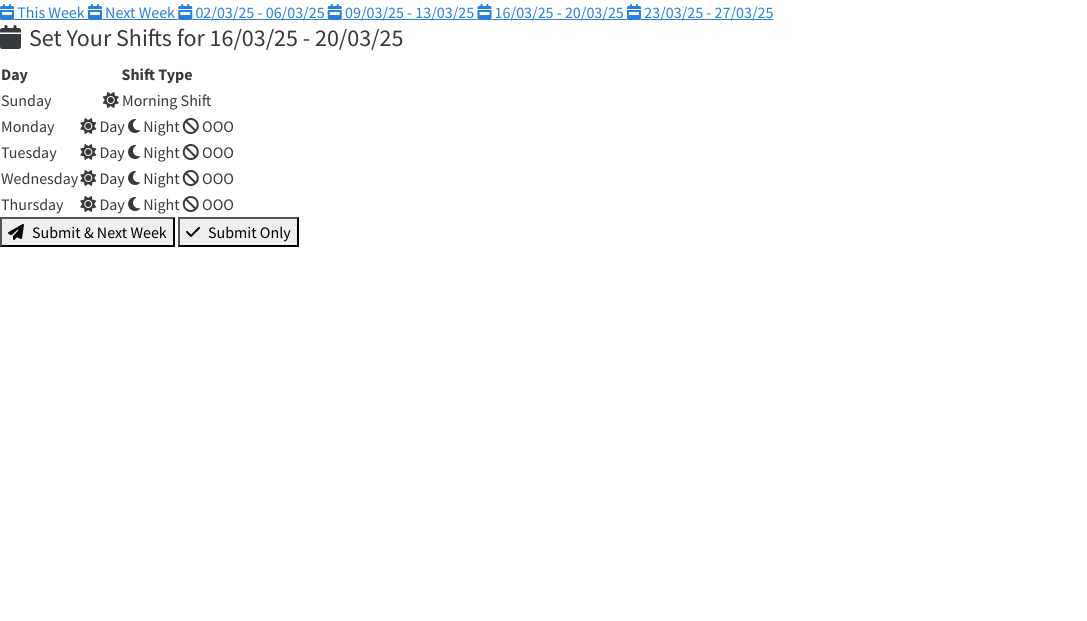
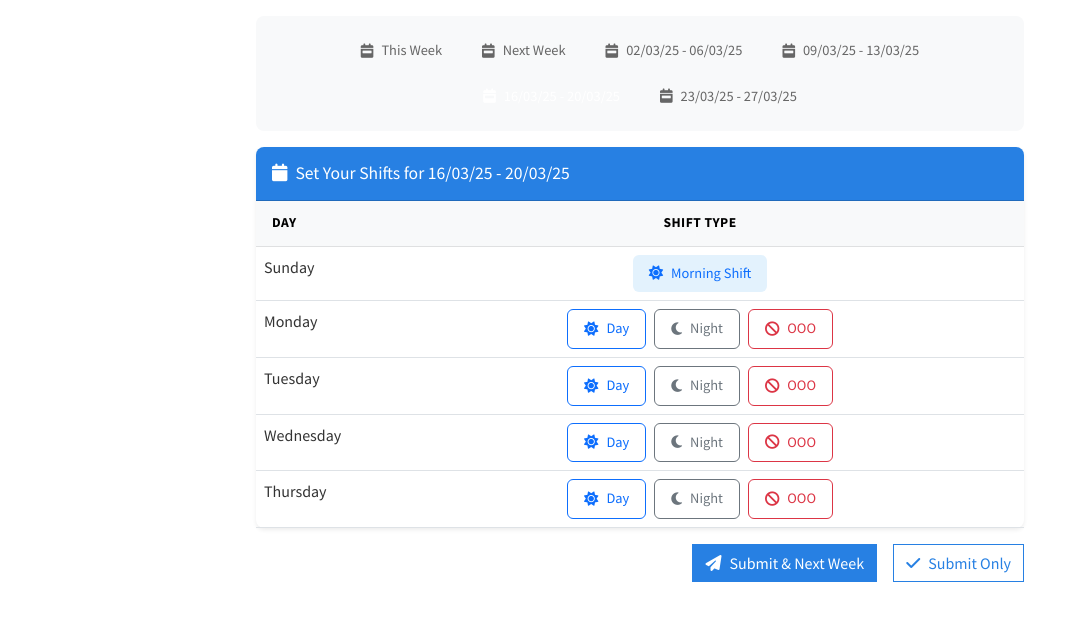
Before and after one commit to Ariel7871/Shift-Manager, a Flask app: page /schedule/1 in a window 1280 px wide. Shown: the part 48-669 px from the top of the page, without its empty margins (0-1087 px from the left). Run offline with Flask 3, Linux system fonts and the light colour scheme; data comes from the database, SQL or seed files in the repository; data that the repository does not hold is empty; some libraries are stand-ins or nearby versions.

Commit message:
Add files via upload

```diff
--- a/templates/schedule_week.html
+++ b/templates/schedule_week.html
@@ -3,27 +3,24 @@
 
 <div class="schedule-container">
   <!-- Week Navigation -->
-  <div class="week-navigation">
+  <div class="schedule-nav mb-3">
     {% for option in week_options %}
       <a href="{{ url_for('schedule', user_id=user['id'], week_index=option.index) }}"
-         class="week-pill {% if week_index == option.index %}active{% endif %}">
-         <i class="fa-solid fa-calendar-week"></i>
-         {{ option.label }}
+         class="nav-pill {% if week_index == option.index %}active{% endif %}">
+         <i class="fa-solid fa-calendar-week"></i>{{ option.label }}
       </a>
     {% endfor %}
   </div>
 
-  <form method="POST">
-    <div class="schedule-card">
-      <div class="schedule-header">
-        <h4 class="header-title">
-          <i class="fa-solid fa-calendar me-2"></i>{{ header_text }}
-        </h4>
+  <form method="POST" class="schedule-form">
+    <div class="card shadow-sm">
+      <div class="card-header bg-primary text-white">
+        <h4 class="header-title"><i class="fa-solid fa-calendar me-2"></i>{{ header_text }}</h4>
       </div>
-
-      <div class="schedule-body">
-        <table class="schedule-table">
-          <thead>
+      <div class="card-body p-0">
+        <div class="table-responsive">
+          <table class="table table-hover mb-0">
+            <thead class="table-light">
               <tr>
                 <th>Day</th>
                 <th class="text-center">Shift Type</th>
@@ -35,49 +32,30 @@
                 <td class="day-cell">{{ day }}</td>
                 {% if day == "Sunday" %}
                   <td class="text-center">
-                  <div class="shift-badge">
-                    <i class="fa-solid fa-sun"></i>
-                    Morning Shift
+                    <span class="sunday-shift">
+                      <i class="fa-solid fa-sun"></i> Morning Shift
                       <input type="hidden" name="{{ week }}_{{ day }}" value="Day">
-                  </div>
+                    </span>
                   </td>
                 {% else %}
                   <td>
-                  <div class="shift-options">
-                    <!-- Day Shift -->
-                    <input type="radio"
-                           class="btn-check"
-                           name="{{ week }}_{{ day }}"
-                           id="{{ week }}_{{ day }}_day"
-                           value="Day"
-                           {% if prefill.get(day)=='Day' %}checked{% endif %}>
-                    <label class="shift-btn day" for="{{ week }}_{{ day }}_day">
-                      <i class="fa-solid fa-sun"></i>
-                      Day
+                    <div class="shift-buttons">
+                      <input type="radio" class="btn-check" name="{{ week }}_{{ day }}" id="{{ week }}_{{ day }}_day"
+                             value="Day" {% if prefill.get(day)=='Day' %}checked{% endif %}>
+                      <label class="shift-btn day" for="{{ week }}_{{ day }}_day" title="Day Shift">
+                        <i class="fa-solid fa-sun"></i> Day
                       </label>
 
-                    <!-- Night Shift -->
-                    <input type="radio"
-                           class="btn-check"
-                           name="{{ week }}_{{ day }}"
-                           id="{{ week }}_{{ day }}_night"
-                           value="Night"
-                           {% if prefill.get(day)=='Night' %}checked{% endif %}>
-                    <label class="shift-btn night" for="{{ week }}_{{ day }}_night">
-                      <i class="fa-solid fa-moon"></i>
-                      Night
+                      <input type="radio" class="btn-check" name="{{ week }}_{{ day }}" id="{{ week }}_{{ day }}_night"
+                             value="Night" {% if prefill.get(day)=='Night' %}checked{% endif %}>
+                      <label class="shift-btn night" for="{{ week }}_{{ day }}_night" title="Night Shift">
+                        <i class="fa-solid fa-moon"></i> Night
                       </label>
 
-                    <!-- OOO -->
-                    <input type="radio"
-                           class="btn-check"
-                           name="{{ week }}_{{ day }}"
-                           id="{{ week }}_{{ day }}_ooo"
-                           value="OOO"
-                           {% if prefill.get(day)=='OOO' %}checked{% endif %}>
-                    <label class="shift-btn ooo" for="{{ week }}_{{ day }}_ooo">
-                      <i class="fa-solid fa-ban"></i>
-                      OOO
+                      <input type="radio" class="btn-check" name="{{ week }}_{{ day }}" id="{{ week }}_{{ day }}_ooo"
+                             value="OOO" {% if prefill.get(day)=='OOO' %}checked{% endif %}>
+                      <label class="shift-btn ooo" for="{{ week }}_{{ day }}_ooo" title="Out of Office">
+                        <i class="fa-solid fa-ban"></i> OOO
                       </label>
                     </div>
                   </td>
@@ -88,17 +66,177 @@
           </table>
         </div>
       </div>
+    </div>
 
     <!-- Submit Buttons -->
-    <div class="schedule-footer">
-      <button type="submit" name="action" value="move_next" class="submit-btn primary">
+    <div class="submit-buttons">
+      <button type="submit" name="action" value="move_next" class="btn btn-primary">
         <i class="fa-solid fa-paper-plane me-2"></i>Submit & Next Week
       </button>
-      <button type="submit" name="action" value="only_this_week" class="submit-btn secondary">
+      <button type="submit" name="action" value="only_this_week" class="btn btn-outline-primary">
         <i class="fa-solid fa-check me-2"></i>Submit Only
       </button>
     </div>
   </form>
 </div>
 
+<style>
+.schedule-container {
+    max-width: 800px;
+    margin: 0 auto;
+    padding: 1rem;
+}
+
+.schedule-nav {
+    display: flex;
+    gap: 0.5rem;
+    justify-content: center;
+    flex-wrap: wrap;
+    background: #f8f9fa;
+    padding: 1rem;
+    border-radius: 8px;
+}
+
+.nav-pill {
+    padding: 0.5rem 1rem;
+    border-radius: 20px;
+    color: #666;
+    text-decoration: none;
+    font-size: 0.9rem;
+    display: flex;
+    align-items: center;
+    gap: 0.5rem;
+    transition: all 0.2s ease;
+}
+
+.nav-pill:hover {
+    background: #e9ecef;
+    color: #333;
+    text-decoration: none;
+}
+
+.nav-pill.active {
+    background: var(--primary);
+    color: white;
+}
+
+.card {
+    border: none;
+    border-radius: 8px;
+    background: white;
+}
+
+.card-header {
+    padding: 1rem;
+    border-radius: 8px 8px 0 0;
+}
+
+.header-title {
+    font-size: 1.1rem;
+    margin: 0;
+}
+
+.table {
+    margin: 0;
+}
+
+.table th {
+    font-size: 0.85rem;
+    text-transform: uppercase;
+    letter-spacing: 0.5px;
+    padding: 0.75rem 1rem;
+    background: #f8f9fa;
+}
+
+.day-cell {
+    font-weight: 500;
+    color: #333;
+    width: 120px;
+}
+
+.shift-buttons {
+    display: flex;
+    gap: 0.5rem;
+    justify-content: center;
+}
+
+.shift-btn {
+    display: inline-flex;
+    align-items: center;
+    gap: 0.5rem;
+    padding: 0.5rem 1rem;
+    border-radius: 6px;
+    cursor: pointer;
+    transition: all 0.2s ease;
+    font-size: 0.9rem;
+}
+
+.shift-btn.day {
+    color: #0d6efd;
+    border: 1px solid #0d6efd;
+}
+
+.shift-btn.night {
+    color: #6c757d;
+    border: 1px solid #6c757d;
+}
+
+.shift-btn.ooo {
+    color: #dc3545;
+    border: 1px solid #dc3545;
+}
+
+.btn-check:checked + .shift-btn.day {
+    background: #0d6efd;
+    color: white;
+}
+
+.btn-check:checked + .shift-btn.night {
+    background: #6c757d;
+    color: white;
+}
+
+.btn-check:checked + .shift-btn.ooo {
+    background: #dc3545;
+    color: white;
+}
+
+.sunday-shift {
+    display: inline-flex;
+    align-items: center;
+    gap: 0.5rem;
+    padding: 0.5rem 1rem;
+    background: #e3f2fd;
+    color: #0d6efd;
+    border-radius: 6px;
+    font-size: 0.9rem;
+}
+
+.submit-buttons {
+    display: flex;
+    gap: 1rem;
+    justify-content: flex-end;
+    margin-top: 1rem;
+}
+
+@media (max-width: 768px) {
+    .shift-buttons {
+        flex-direction: column;
+        align-items: stretch;
+    }
+
+    .shift-btn {
+        justify-content: center;
+    }
+
+    .submit-buttons {
+        flex-direction: column;
+    }
+
+    .submit-buttons .btn {
+        width: 100%;
+    }
+}
+</style>
+
 {% endblock %}
```
Lines whose indentation alone changed are shown as unchanged.
